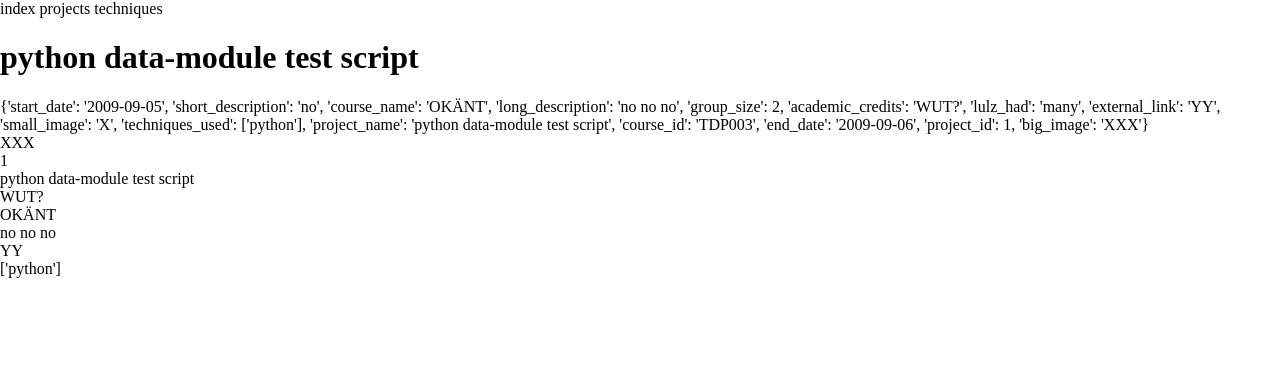
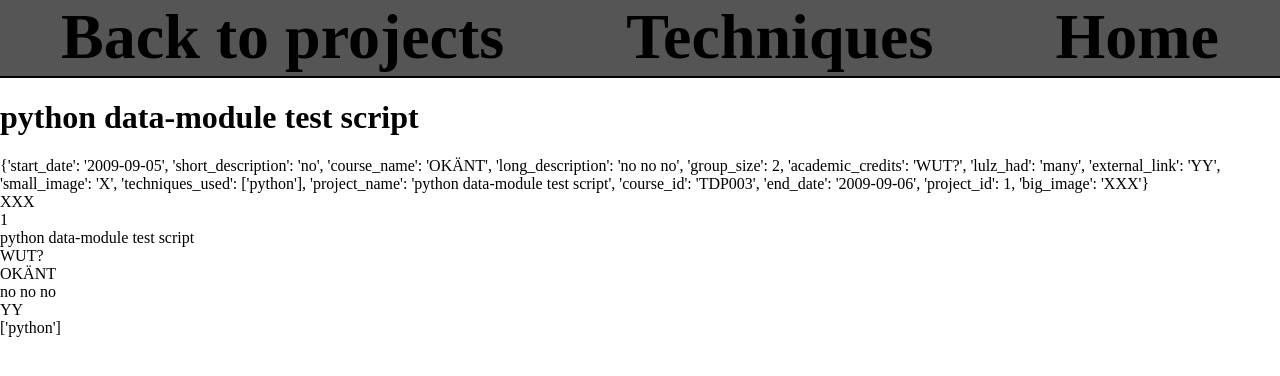
Before and after one commit to DarkDino77/TDP003, a Flask app: page /project/1 in a window 1280 px wide. Shown: the top 376 px of the page. Run offline with Flask 3, Linux system fonts and the light colour scheme.

Commit message:
Har ändrat i header till att vara mer likt lofin men det finns lite aligment problem

```diff
--- a/Presentationlager/static/styles.css
+++ b/Presentationlager/static/styles.css
@@ -114,7 +114,6 @@ body{
     flex-direction: row;
     flex-wrap: wrap;
     justify-content: space-around;
-    align-items: center;
     font-size: xx-large;
     height: 2cm;
     border-bottom: solid 2px;
@@ -122,11 +121,12 @@ body{
   }
 
   header a {
-    text-align: center;
     text-decoration: none;
     display: inline-block;
     border: 5px;
-
+  }
+  header h1 {
+    margin-top: 0;
   }
 
 a:link, a:visited {
--- a/Presentationlager/templates/id.html
+++ b/Presentationlager/templates/id.html
@@ -6,11 +6,11 @@ id
 
 {% block body %}
 
-<div id="Header">
-    <a href="{{url_for('index')}}">index</a>
-    <a href="{{url_for('projects')}}">projects</a>
-    <a href="{{url_for('techniques')}}">techniques</a>
-</div>
+<header>
+    <h1><a href="{{url_for('projects')}}"> Back to projects</a></h1>
+    <h1><a href="{{url_for('techniques')}}">Techniques</a></h1>
+    <h1><a href="{{url_for('index')}}">Home</a></h1>
+  </header>
 
 <div id="Main">
     <div><H1>{{project.project_name}}</H1></div>
--- a/Presentationlager/templates/techniques.html
+++ b/Presentationlager/templates/techniques.html
@@ -5,9 +5,9 @@ Techniques
 
 {% block body %}
 <header>
-  <a href="{{url_for('index')}}">index</a>
-  <a href="{{url_for('projects')}}">projects</a>
-  <a href="{{url_for('techniques')}}">techniques</a>
+  <h1><a href="{{url_for('index')}}">Index</a></h1>
+  <h1><a href="{{url_for('techniques')}}">Techniques</a></h1>
+  <h1><a href="{{url_for('projects')}}">Projects</a></h1>
 </header>
 <main>
   <div class="technique_posts">
```
Also changed, not shown: Presentationlager/templates/index.html (+8 -9 lines).
